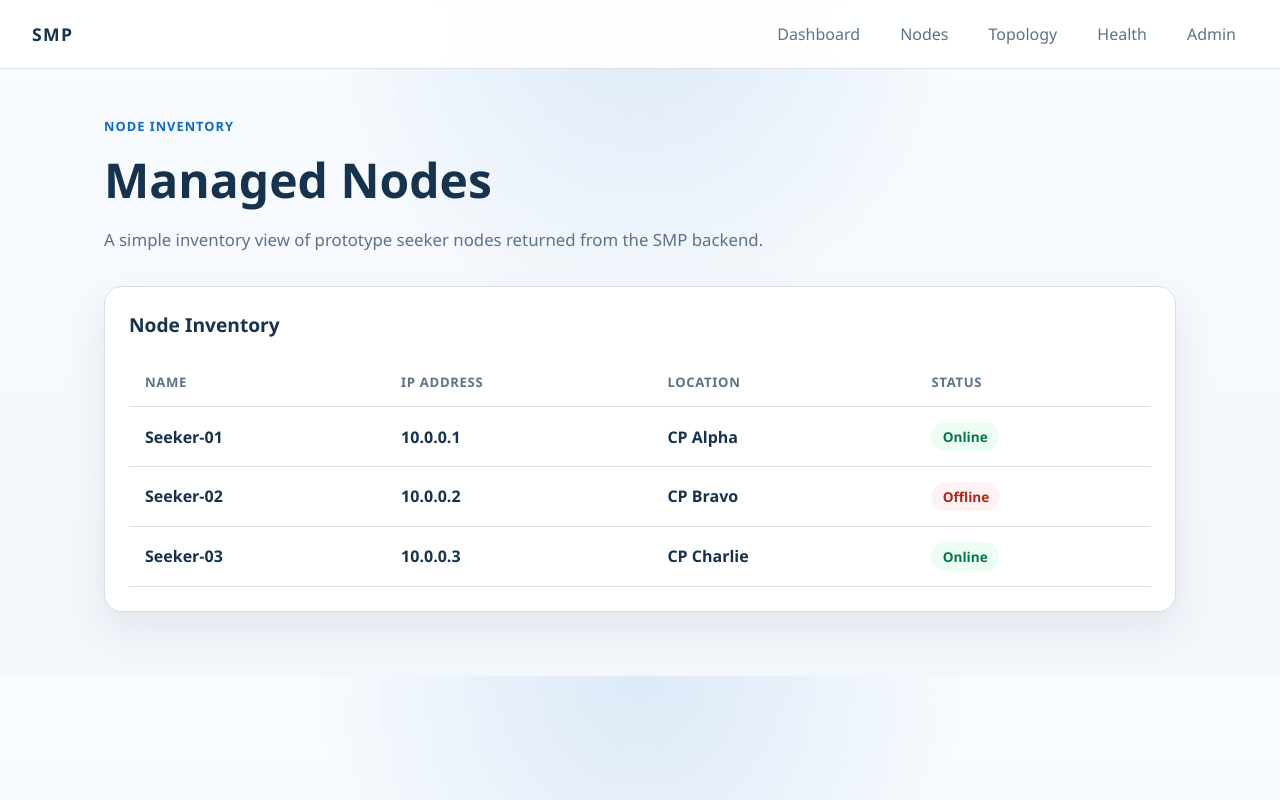
After one commit to rbrady47/smp, a FastAPI app: template templates/nodes.html in a window 1280 px wide. The commit adds this page. Run offline with FastAPI, Linux system fonts and the light colour scheme; the template is opened without the code that fills it: most values are stand-ins (such as "Sample title", 1, 10 or a date in 2020).

Commit message:
Add Node Inventory view with API-backed table and status indicators

```diff
--- a/app/main.py
+++ b/app/main.py
@@ -15,6 +15,28 @@ templates = Jinja2Templates(directory="templates")
 # Static file mounting allows CSS and JavaScript files to be served by FastAPI.
 app.mount("/static", StaticFiles(directory="static"), name="static")
 
+# Static prototype node data is kept in code until a database is introduced later.
+NODES = [
+    {
+        "name": "Seeker-01",
+        "ip": "10.0.0.1",
+        "location": "CP Alpha",
+        "status": "online",
+    },
+    {
+        "name": "Seeker-02",
+        "ip": "10.0.0.2",
+        "location": "CP Bravo",
+        "status": "offline",
+    },
+    {
+        "name": "Seeker-03",
+        "ip": "10.0.0.3",
+        "location": "CP Charlie",
+        "status": "online",
+    },
+]
+
 
 @app.get("/", response_class=HTMLResponse)
 async def home(request: Request) -> HTMLResponse:
@@ -23,6 +45,16 @@ async def home(request: Request) -> HTMLResponse:
         request=request,
         name="index.html",
         context={"page_title": "Seeker Management Platform"},
+    )
+
+
+@app.get("/nodes", response_class=HTMLResponse)
+async def nodes_page(request: Request) -> HTMLResponse:
+    # Route definition for the node inventory page that renders a separate template.
+    return templates.TemplateResponse(
+        request=request,
+        name="nodes.html",
+        context={"page_title": "Node Inventory | Seeker Management Platform"},
     )
 
 
@@ -35,3 +67,9 @@ async def status() -> dict[str, str]:
         "hostname": socket.gethostname(),
         "time": datetime.now().isoformat(),
     }
+
+
+@app.get("/api/nodes")
+async def nodes() -> list[dict[str, str]]:
+    # Route definition for returning the prototype node inventory as JSON.
+    return NODES
--- a/static/css/style.css
+++ b/static/css/style.css
@@ -147,6 +147,60 @@ a {
     color: #b42318;
 }
 
+.table-wrap {
+    overflow-x: auto;
+}
+
+.data-table {
+    width: 100%;
+    border-collapse: collapse;
+    margin-top: 0.5rem;
+}
+
+.data-table th,
+.data-table td {
+    padding: 0.95rem 1rem;
+    text-align: left;
+    border-bottom: 1px solid var(--border);
+}
+
+.data-table th {
+    color: var(--muted);
+    font-size: 0.82rem;
+    font-weight: 700;
+    letter-spacing: 0.05em;
+    text-transform: uppercase;
+}
+
+.data-table td {
+    color: var(--text);
+    font-weight: 600;
+}
+
+.table-message {
+    color: var(--muted);
+}
+
+.status-badge {
+    display: inline-flex;
+    align-items: center;
+    padding: 0.3rem 0.7rem;
+    border-radius: 999px;
+    font-size: 0.85rem;
+    font-weight: 700;
+    text-transform: capitalize;
+}
+
+.status-badge.online {
+    color: #067647;
+    background: #ecfdf3;
+}
+
+.status-badge.offline {
+    color: #b42318;
+    background: #fef3f2;
+}
+
 @media (max-width: 700px) {
     .topbar {
         flex-direction: column;
--- a/static/js/app.js
+++ b/static/js/app.js
@@ -33,6 +33,51 @@ async function loadPlatformStatus() {
     }
 }
 
+// Load the prototype node inventory and render it into the table on the nodes page.
+async function loadNodes() {
+    const tableBody = document.getElementById("nodes-table-body");
+    const nodesError = document.getElementById("nodes-error");
+
+    if (!tableBody) {
+        return;
+    }
+
+    try {
+        // Fetch the node list from the backend API and parse the JSON payload.
+        const response = await fetch("/api/nodes");
+
+        if (!response.ok) {
+            throw new Error("Node request failed");
+        }
+
+        const nodes = await response.json();
+
+        // Replace the loading row with rows built from the returned node inventory.
+        tableBody.innerHTML = nodes
+            .map(
+                (node) => `
+                    <tr>
+                        <td>${node.name}</td>
+                        <td>${node.ip}</td>
+                        <td>${node.location}</td>
+                        <td><span class="status-badge ${node.status}">${node.status}</span></td>
+                    </tr>
+                `,
+            )
+            .join("");
+        nodesError.hidden = true;
+    } catch (error) {
+        // If the fetch fails, keep the table simple and show a clear error message.
+        tableBody.innerHTML = `
+            <tr>
+                <td colspan="4" class="table-message">Unable to load node inventory</td>
+            </tr>
+        `;
+        nodesError.hidden = false;
+    }
+}
+
 window.addEventListener("DOMContentLoaded", () => {
     loadPlatformStatus();
+    loadNodes();
 });
--- a/templates/index.html
+++ b/templates/index.html
@@ -10,8 +10,8 @@
     <header class="topbar">
         <div class="brand">SMP</div>
         <nav class="nav">
-            <a href="#dashboard">Dashboard</a>
-            <a href="#nodes">Nodes</a>
+            <a href="/">Dashboard</a>
+            <a href="/nodes">Nodes</a>
             <a href="#topology">Topology</a>
             <a href="#health">Health</a>
             <a href="#admin">Admin</a>
--- /dev/null
+++ b/templates/nodes.html
@@ -0,0 +1,53 @@
+<!DOCTYPE html>
+<html lang="en">
+<head>
+    <meta charset="UTF-8">
+    <meta name="viewport" content="width=device-width, initial-scale=1.0">
+    <title>{{ page_title }}</title>
+    <link rel="stylesheet" href="{{ url_for('static', path='css/style.css') }}">
+</head>
+<body>
+    <header class="topbar">
+        <div class="brand">SMP</div>
+        <nav class="nav">
+            <a href="/">Dashboard</a>
+            <a href="/nodes">Nodes</a>
+            <a href="#topology">Topology</a>
+            <a href="#health">Health</a>
+            <a href="#admin">Admin</a>
+        </nav>
+    </header>
+
+    <main class="container">
+        <section class="hero">
+            <p class="eyebrow">Node Inventory</p>
+            <h1>Managed Nodes</h1>
+            <p class="subtitle">A simple inventory view of prototype seeker nodes returned from the SMP backend.</p>
+        </section>
+
+        <section class="card">
+            <h2>Node Inventory</h2>
+            <div class="table-wrap">
+                <table class="data-table">
+                    <thead>
+                        <tr>
+                            <th>Name</th>
+                            <th>IP Address</th>
+                            <th>Location</th>
+                            <th>Status</th>
+                        </tr>
+                    </thead>
+                    <tbody id="nodes-table-body">
+                        <tr>
+                            <td colspan="4" class="table-message">Loading nodes...</td>
+                        </tr>
+                    </tbody>
+                </table>
+            </div>
+            <p id="nodes-error" class="status-error" hidden>Unable to load node inventory</p>
+        </section>
+    </main>
+
+    <script src="{{ url_for('static', path='js/app.js') }}"></script>
+</body>
+</html>
```
